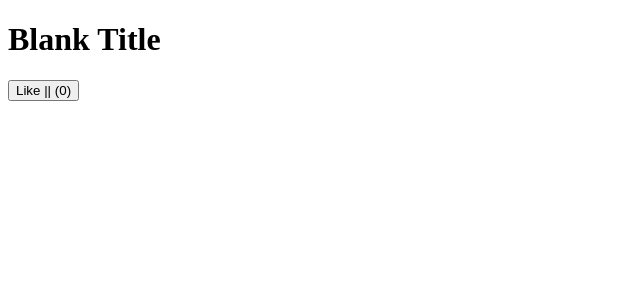
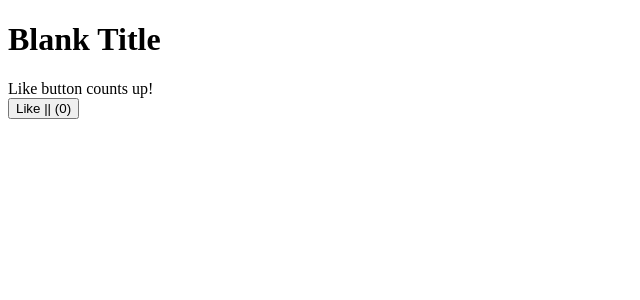
Before and after one commit to connorwarme/react-refresh, a Next.js app: page / in a window 1280 px wide. Shown: the top 300 px of the page, without its empty margins (0-640 px from the left). Built offline with nearby package versions, Linux system fonts and the light colour scheme.

Commit message:
Learn about Fast Refresh

```diff
--- a/app/page.js
+++ b/app/page.js
@@ -4,9 +4,18 @@ const Header = ({ title }) => {
   return (
   <>
     <h1>{title ? title : "Blank Title"}</h1>
-    <LikeButton />
   </>
   )
 }
 
-export default Header;
+const HomePage = () => {
+  return (
+    <>
+      <Header />
+      <div>Like button counts up!</div>
+      <LikeButton />
+    </>
+  )
+}
+
+export default HomePage;
```
